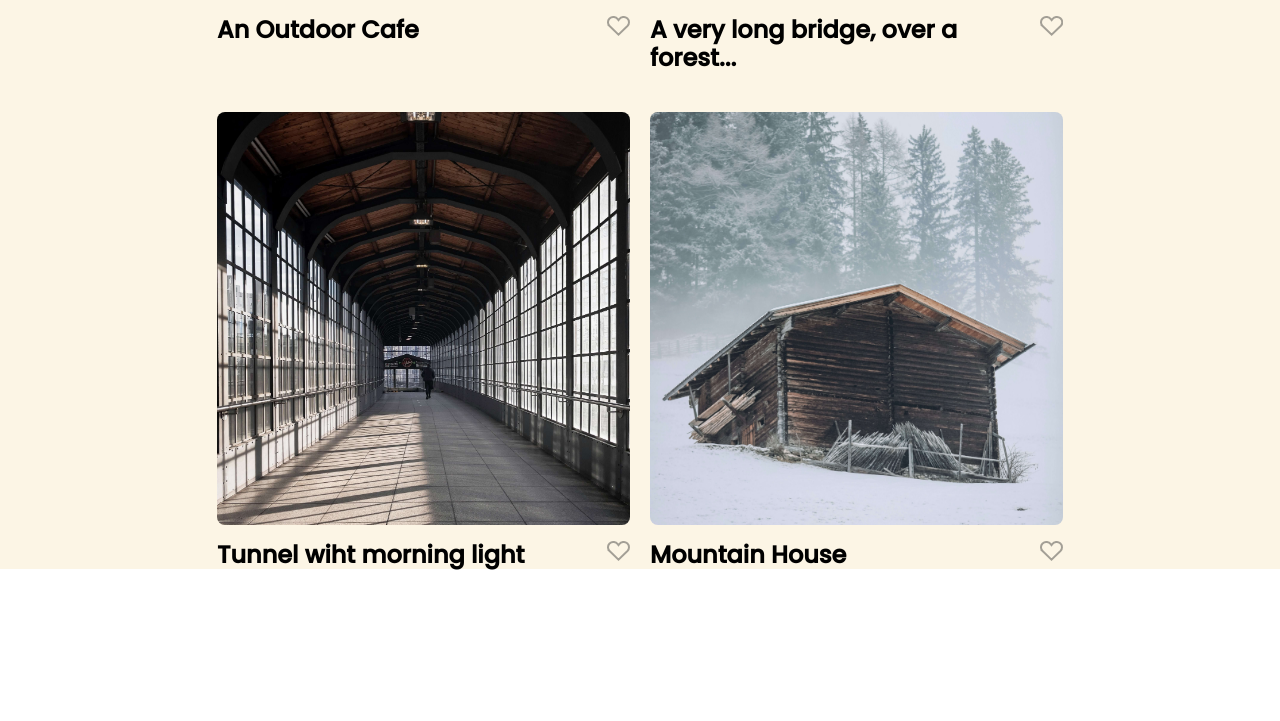
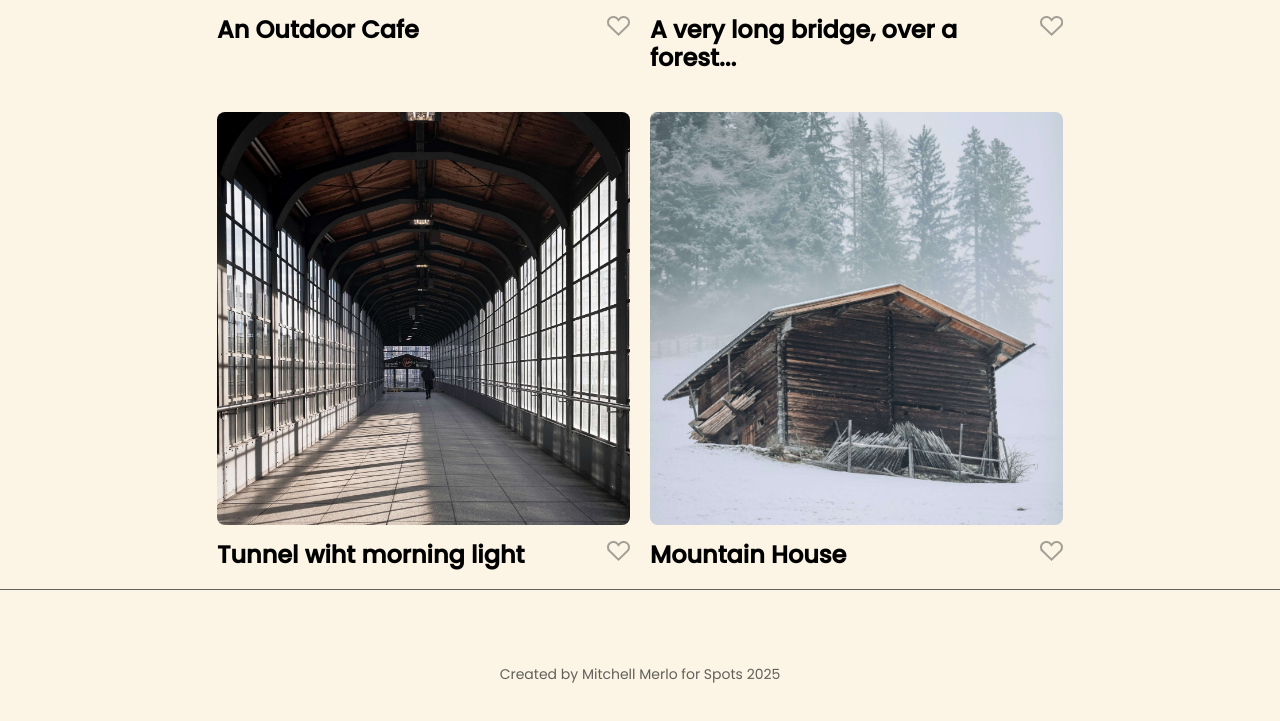
Before and after one commit to mitchmerlo333/se_project_spots, a plain HTML site: page index.html in a window 1280 px wide. Shown: the part 1221-1942 px from the top of the page. Before the commit the page ends 1792 px from the top, so only its background shows below. Drawn offline with Linux system fonts and the light colour scheme.

Commit message:
Initial Submission for Syntax

```diff
--- a/blocks/card.css
+++ b/blocks/card.css
@@ -43,9 +43,4 @@
     font-weight: 500;
     line-height: 1;
   }
-  .card__content {
-  }
-
-  .card__like-btn {
-  }
 }
--- a/blocks/content.css
+++ b/blocks/content.css
@@ -1,3 +1,3 @@
 .content {
-  padding: 0 20px;
+  padding: 0 20px 20px;
 }
--- /dev/null
+++ b/blocks/footer.css
@@ -0,0 +1,13 @@
+.footer {
+  display: flex;
+  justify-content: center;
+  align-items: center;
+  padding: 60px 0 60px 0;
+  border-top: 1px solid rgba(33, 33, 33, 0.7);
+}
+
+.footer__text {
+  font-size: 14px;
+  line-height: 1.5;
+  color: rgba(33, 33, 33, 0.7);
+}
--- a/index.html
+++ b/index.html
@@ -106,7 +106,9 @@
           </ul>
         </section>
       </main>
-      <footer class="footer"></footer>
+      <footer class="footer">
+        <p class="footer__text">Created by Mitchell Merlo for Spots 2025</p>
+      </footer>
     </div>
   </body>
 </html>
--- a/pages/index.css
+++ b/pages/index.css
@@ -13,3 +13,5 @@
 @import url(../blocks/card.css);
 
 @import url(../blocks/cards.css);
+
+@import url(../blocks/footer.css);
```
Also changed, not shown: 1 other file.
